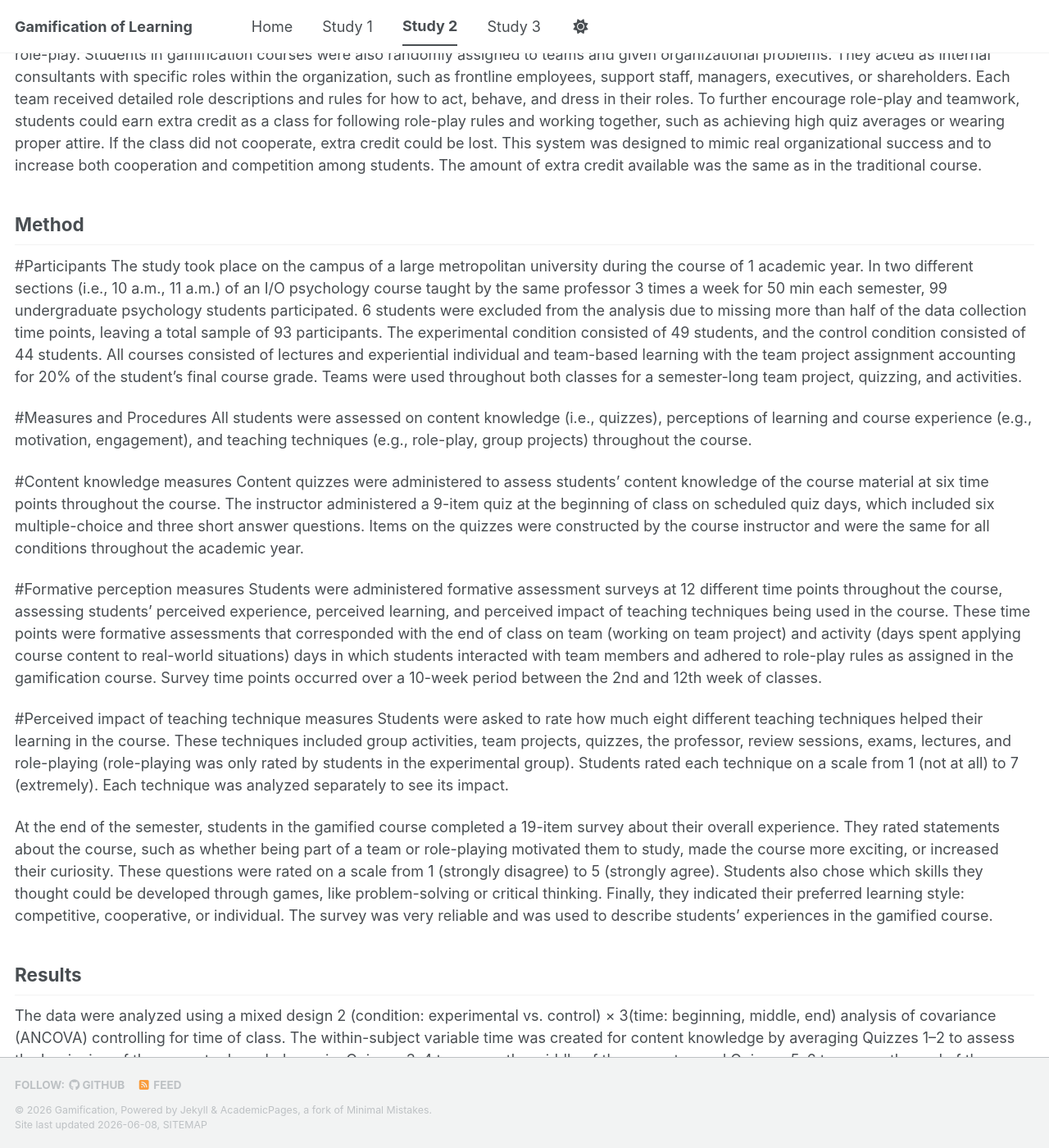
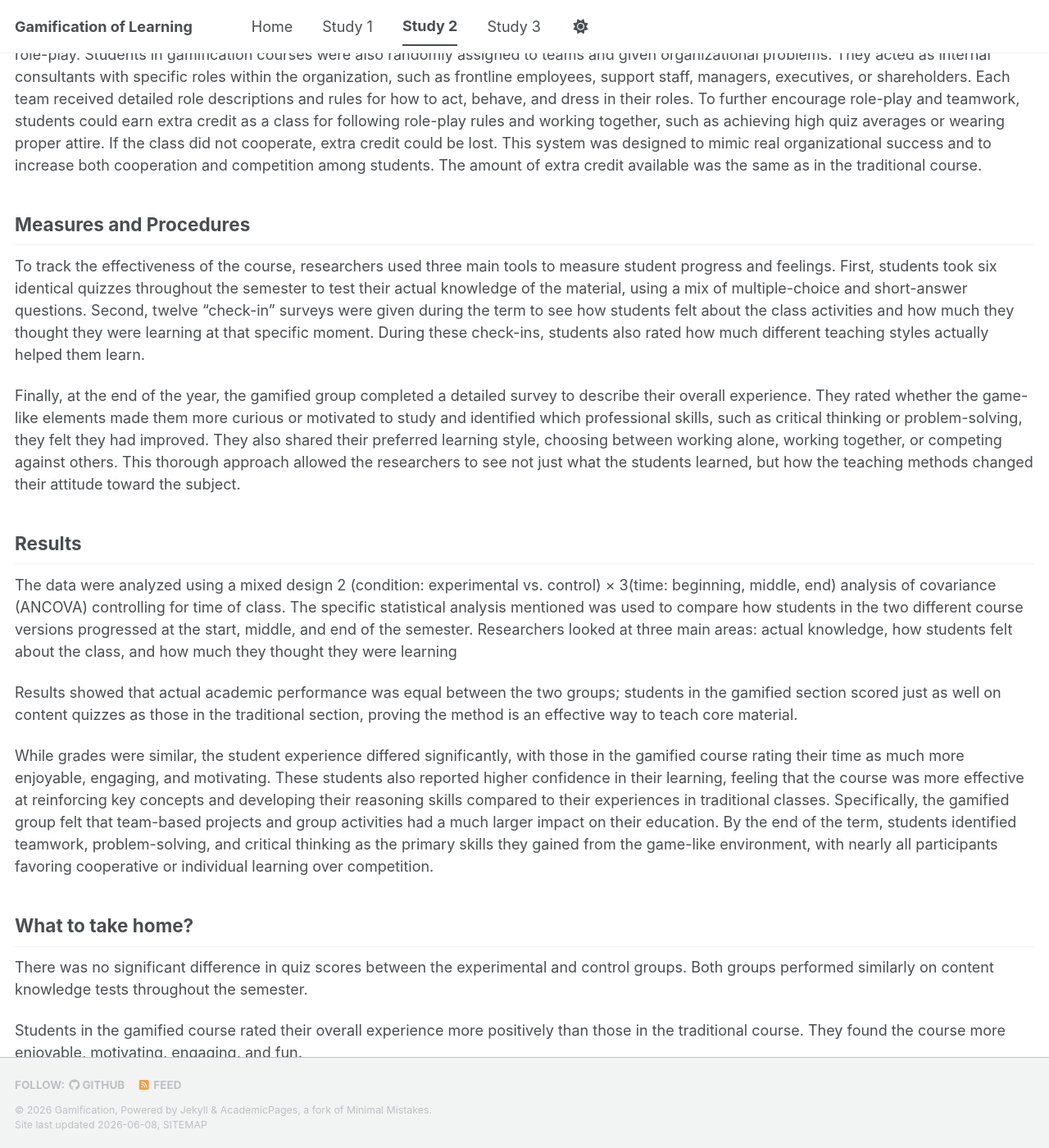
Before and after one commit to gutesy/gamification, a Jekyll site: the page built from _pages/study2.md, in a window 1280 px wide and 1400 px high, scrolled down 2282 px. Shown: the whole window at 82% size. Built offline with Jekyll 4.4.1, drawn with Linux system fonts in a browser that asks for light colours; a script bundle is joined from its source files by our own code; library files that are not in the unit come from our copies; some of the changed text lies outside the part shown.

Commit message:
Update study2.md

```diff
--- a/_pages/study2.md
+++ b/_pages/study2.md
@@ -45,29 +45,31 @@ Meaningful gamification courses
 -
 In meaningful gamification courses, students received the same syllabus but with added sections and grading structures that included gamification elements like play, narrative, feedback, choice, and engagement. The grading system used experience points (XP) for assignments, and students could “level up” as they mastered material. Extra credit could also be earned through cooperative class activities that encouraged role-play. Students in gamification courses were also randomly assigned to teams and given organizational problems. They acted as internal consultants with specific roles within the organization, such as frontline employees, support staff, managers, executives, or shareholders. Each team received detailed role descriptions and rules for how to act, behave, and dress in their roles. To further encourage role-play and teamwork, students could earn extra credit as a class for following role-play rules and working together, such as achieving high quiz averages or wearing proper attire. If the class did not cooperate, extra credit could be lost. This system was designed to mimic real organizational success and to increase both cooperation and competition among students. The amount of extra credit available was the same as in the traditional course.
 
-Method
+Measures and Procedures
 -
-#Participants
-The study took place on the campus of a large metropolitan university during the course of 1 academic year. In two different sections (i.e., 10 a.m., 11 a.m.) of an I/O psychology course taught by the same professor 3 times a week for 50 min each semester, 99 undergraduate psychology students participated. 6 students were excluded from the analysis due to missing more than half of the data collection time points, leaving a total sample of 93 participants.
-The experimental condition consisted of 49 students, and the control condition consisted of 44 students. All courses consisted of lectures and experiential individual and team-based learning with the team project assignment accounting for 20% of the student’s final course grade. Teams were used throughout both classes for a semester-long team project, quizzing, and activities.
+To track the effectiveness of the course, researchers used three main tools to measure student progress and feelings. First, students took six identical quizzes throughout the semester to test their actual knowledge of the material, using a mix of multiple-choice and short-answer questions. Second, twelve "check-in" surveys were given during the term to see how students felt about the class activities and how much they thought they were learning at that specific moment. During these check-ins, students also rated how much different teaching styles actually helped them learn.
 
-#Measures and Procedures
-All students were assessed on content knowledge (i.e., quizzes), perceptions of learning and course experience (e.g., motivation, engagement), and teaching techniques (e.g., role-play, group projects) throughout the course.
-
-#Content knowledge measures
-Content quizzes were administered to assess students’ content knowledge of the course material at six time points throughout the course. The instructor administered a 9-item quiz at the beginning of class on scheduled quiz days, which included six multiple-choice and three short answer questions. Items on the quizzes were constructed by the course instructor and were the same for all conditions throughout the academic year.
-
-#Formative perception measures
-Students were administered formative assessment surveys at 12 different time points throughout the course, assessing students’ perceived experience, perceived learning, and perceived impact of teaching techniques being used in the course. These time points were formative assessments that corresponded with the end of class on team (working on team project) and activity (days spent applying course content to real-world situations) days in which students interacted with team members and adhered to role-play rules as assigned in the gamification course. Survey time points occurred over a 10-week period between the 2nd and 12th week of classes.
-
-#Perceived impact of teaching technique measures
-Students were asked to rate how much eight different teaching techniques helped their learning in the course. These techniques included group activities, team projects, quizzes, the professor, review sessions, exams, lectures, and role-playing (role-playing was only rated by students in the experimental group). Students rated each technique on a scale from 1 (not at all) to 7 (extremely). Each technique was analyzed separately to see its impact.
-
-At the end of the semester, students in the gamified course completed a 19-item survey about their overall experience. They rated statements about the course, such as whether being part of a team or role-playing motivated them to study, made the course more exciting, or increased their curiosity. These questions were rated on a scale from 1 (strongly disagree) to 5 (strongly agree). Students also chose which skills they thought could be developed through games, like problem-solving or critical thinking. Finally, they indicated their preferred learning style: competitive, cooperative, or individual. The survey was very reliable and was used to describe students’ experiences in the gamified course.
+Finally, at the end of the year, the gamified group completed a detailed survey to describe their overall experience. They rated whether the game-like elements made them more curious or motivated to study and identified which professional skills, such as critical thinking or problem-solving, they felt they had improved. They also shared their preferred learning style, choosing between working alone, working together, or competing against others. This thorough approach allowed the researchers to see not just what the students learned, but how the teaching methods changed their attitude toward the subject.
 
 Results
 -
-The data were analyzed using a mixed design 2 (condition: experimental vs. control) × 3(time: beginning, middle, end) analysis of covariance (ANCOVA) controlling for time of class. The within-subject variable time was created for content knowledge by averaging Quizzes 1–2 to assess the beginning of the semester knowledge gain, Quizzes 3–4 to assess the middle of the semester, and Quizzes 5–6 to assess the end of the semester. The within-subject variable time was created for formative perceptions measures by averaging Time Points 1–4 to assess the beginning of the semester, Time Points 5–8 to assess the middle of the semester, and Time Points 9–12 to assess the end of the semester.
+The data were analyzed using a mixed design 2 (condition: experimental vs. control) × 3(time: beginning, middle, end) analysis of covariance (ANCOVA) controlling for time of class. The specific statistical analysis mentioned was used to compare how students in the two different course versions progressed at the start, middle, and end of the semester. Researchers looked at three main areas: actual knowledge, how students felt about the class, and how much they thought they were learning
+
+Results showed that actual academic performance was equal between the two groups; students in the gamified section scored just as well on content quizzes as those in the traditional section, proving the method is an effective way to teach core material.
+
+While grades were similar, the student experience differed significantly, with those in the gamified course rating their time as much more enjoyable, engaging, and motivating. These students also reported higher confidence in their learning, feeling that the course was more effective at reinforcing key concepts and developing their reasoning skills compared to their experiences in traditional classes. Specifically, the gamified group felt that team-based projects and group activities had a much larger impact on their education. By the end of the term, students identified teamwork, problem-solving, and critical thinking as the primary skills they gained from the game-like environment, with nearly all participants favoring cooperative or individual learning over competition.
+
+What to take home?
+-
+There was no significant difference in quiz scores between the experimental and control groups. Both groups performed similarly on content knowledge tests throughout the semester.
+
+Students in the gamified course rated their overall experience more positively than those in the traditional course. They found the course more enjoyable, motivating, engaging, and fun.
+
+Students in the gamified course also reported higher perceptions of their own learning compared to the traditional group.
+
+Students in the gamified course felt that group activities and team projects had a greater impact on their learning than students in the traditional.
+
+Students in the gamified course rated role-playing, and they reported it had a high impact on their learning. There were no significant differences between groups for other teaching techniques.
 
 Content Knowledge
 -
```
